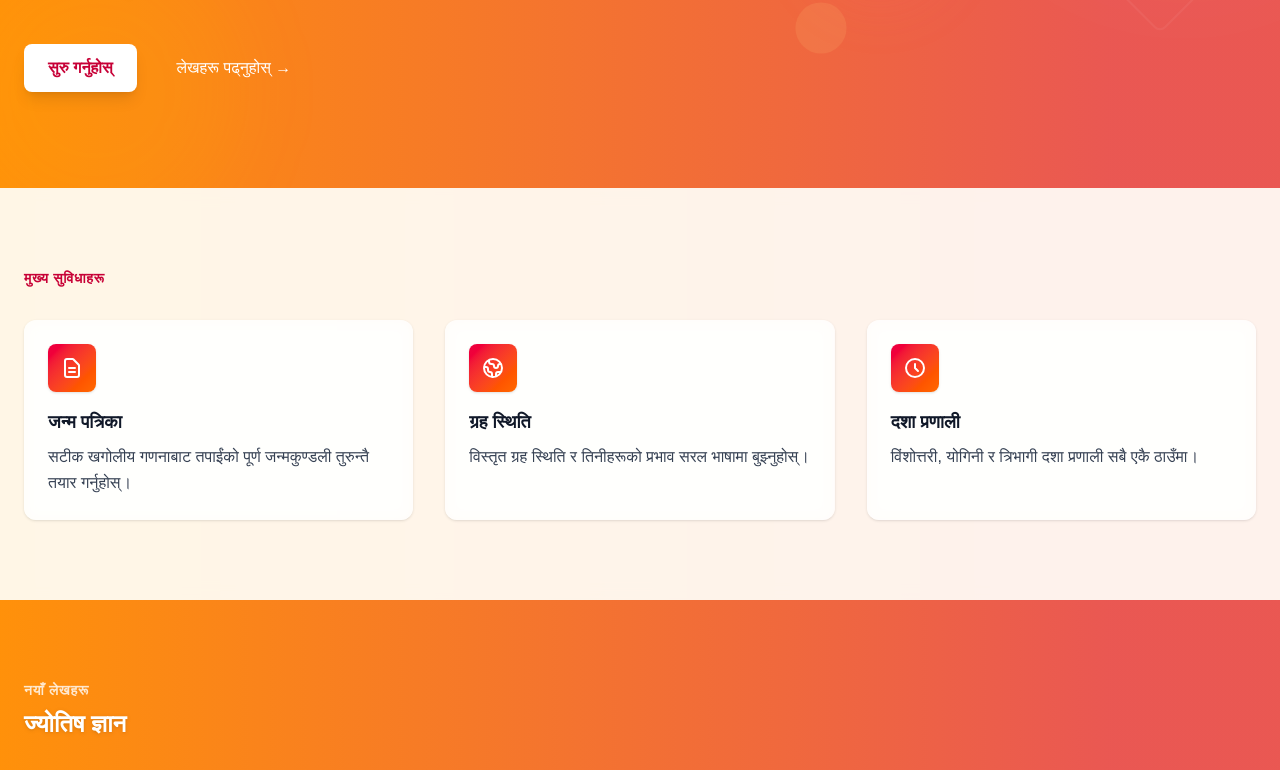
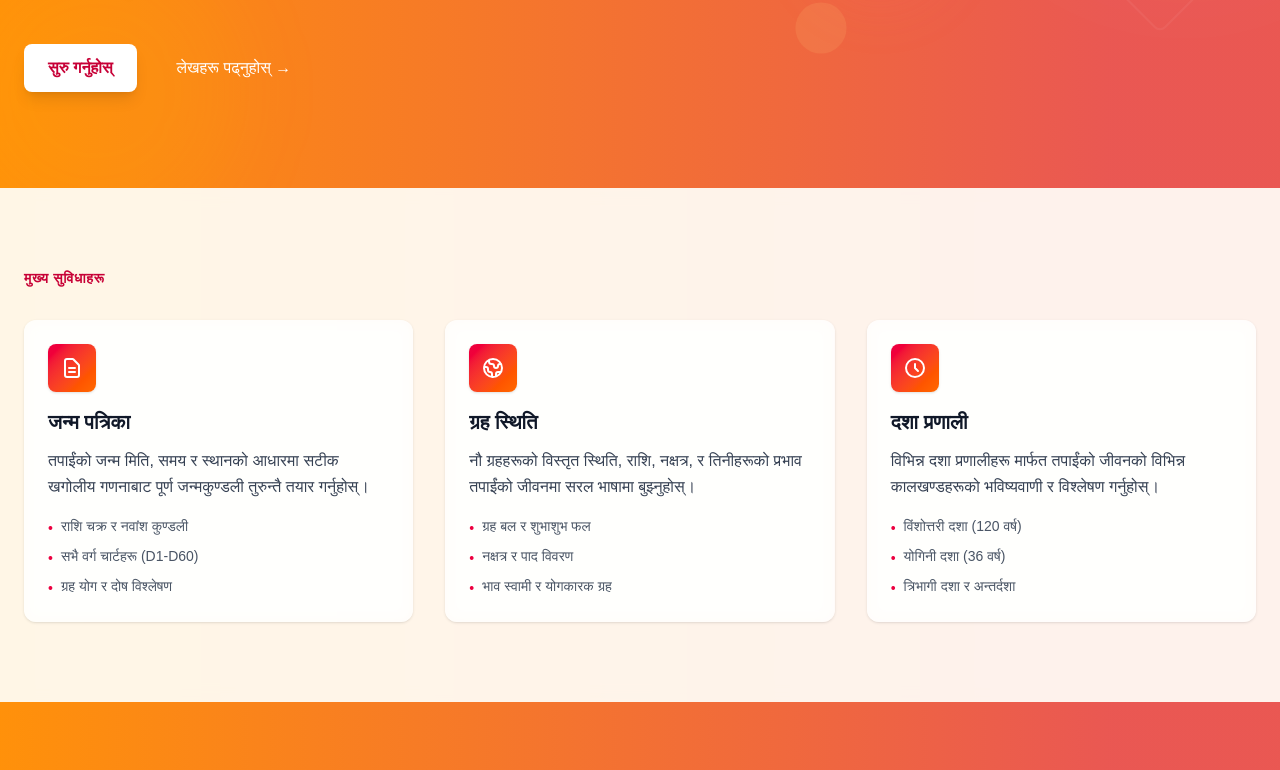
Before and after one commit to mhnpd-org/nepal-jyotish, a Next.js app: page / in a window 1280 px wide. Shown: the part 387-1157 px from the top of the page. Built offline with nearby package versions, Linux system fonts and the light colour scheme.

Commit message:
refactor: enhance blog section with improved headings, descriptions, and feature lists for better clarity and engagement

```diff
--- a/src/app/page.tsx
+++ b/src/app/page.tsx
@@ -106,10 +106,24 @@ export default function LandingPage() {
                   <path strokeLinecap="round" strokeLinejoin="round" strokeWidth={2} d="M9 12h6m-6 4h6m2 5H7a2 2 0 01-2-2V5a2 2 0 012-2h5.586a1 1 0 01.707.293l5.414 5.414a1 1 0 01.293.707V19a2 2 0 01-2 2z" />
                 </svg>
               </div>
-              <h3 className="text-lg font-semibold text-gray-900 mb-2">जन्म पत्रिका</h3>
-              <p className="text-gray-700 leading-relaxed">
-                सटीक खगोलीय गणनाबाट तपाईंको पूर्ण जन्मकुण्डली तुरुन्तै तयार गर्नुहोस्।
+              <h3 className="text-xl font-bold text-gray-900 mb-3">जन्म पत्रिका</h3>
+              <p className="text-gray-700 leading-relaxed mb-4">
+                तपाईंको जन्म मिति, समय र स्थानको आधारमा सटीक खगोलीय गणनाबाट पूर्ण जन्मकुण्डली तुरुन्तै तयार गर्नुहोस्।
               </p>
+              <ul className="space-y-2 text-sm text-gray-600">
+                <li className="flex items-start gap-2">
+                  <span className="text-rose-600 mt-0.5">•</span>
+                  <span>राशि चक्र र नवांश कुण्डली</span>
+                </li>
+                <li className="flex items-start gap-2">
+                  <span className="text-rose-600 mt-0.5">•</span>
+                  <span>सभै वर्ग चार्टहरू (D1-D60)</span>
+                </li>
+                <li className="flex items-start gap-2">
+                  <span className="text-rose-600 mt-0.5">•</span>
+                  <span>ग्रह योग र दोष विश्लेषण</span>
+                </li>
+              </ul>
             </div>
 
             <div className="bg-white/70 backdrop-blur rounded-xl p-6 shadow-sm hover:shadow-md transition-shadow">
@@ -118,10 +132,24 @@ export default function LandingPage() {
                   <path strokeLinecap="round" strokeLinejoin="round" strokeWidth={2} d="M3.055 11H5a2 2 0 012 2v1a2 2 0 002 2 2 2 0 012 2v2.945M8 3.935V5.5A2.5 2.5 0 0010.5 8h.5a2 2 0 012 2 2 2 0 104 0 2 2 0 012-2h1.064M15 20.488V18a2 2 0 012-2h3.064M21 12a9 9 0 11-18 0 9 9 0 0118 0z" />
                 </svg>
               </div>
-              <h3 className="text-lg font-semibold text-gray-900 mb-2">ग्रह स्थिति</h3>
-              <p className="text-gray-700 leading-relaxed">
-                विस्तृत ग्रह स्थिति र तिनीहरूको प्रभाव सरल भाषामा बुझ्नुहोस्।
+              <h3 className="text-xl font-bold text-gray-900 mb-3">ग्रह स्थिति</h3>
+              <p className="text-gray-700 leading-relaxed mb-4">
+                नौ ग्रहहरूको विस्तृत स्थिति, राशि, नक्षत्र, र तिनीहरूको प्रभाव तपाईंको जीवनमा सरल भाषामा बुझ्नुहोस्।
               </p>
+              <ul className="space-y-2 text-sm text-gray-600">
+                <li className="flex items-start gap-2">
+                  <span className="text-rose-600 mt-0.5">•</span>
+                  <span>ग्रह बल र शुभाशुभ फल</span>
+                </li>
+                <li className="flex items-start gap-2">
+                  <span className="text-rose-600 mt-0.5">•</span>
+                  <span>नक्षत्र र पाद विवरण</span>
+                </li>
+                <li className="flex items-start gap-2">
+                  <span className="text-rose-600 mt-0.5">•</span>
+                  <span>भाव स्वामी र योगकारक ग्रह</span>
+                </li>
+              </ul>
             </div>
 
             <div className="bg-white/70 backdrop-blur rounded-xl p-6 shadow-sm hover:shadow-md transition-shadow">
@@ -130,10 +158,24 @@ export default function LandingPage() {
                   <path strokeLinecap="round" strokeLinejoin="round" strokeWidth={2} d="M12 8v4l3 3m6-3a9 9 0 11-18 0 9 9 0 0118 0z" />
                 </svg>
               </div>
-              <h3 className="text-lg font-semibold text-gray-900 mb-2">दशा प्रणाली</h3>
-              <p className="text-gray-700 leading-relaxed">
-                विंशोत्तरी, योगिनी र त्रिभागी दशा प्रणाली सबै एकै ठाउँमा।
+              <h3 className="text-xl font-bold text-gray-900 mb-3">दशा प्रणाली</h3>
+              <p className="text-gray-700 leading-relaxed mb-4">
+                विभिन्न दशा प्रणालीहरू मार्फत तपाईंको जीवनको विभिन्न कालखण्डहरूको भविष्यवाणी र विश्लेषण गर्नुहोस्।
               </p>
+              <ul className="space-y-2 text-sm text-gray-600">
+                <li className="flex items-start gap-2">
+                  <span className="text-rose-600 mt-0.5">•</span>
+                  <span>विंशोत्तरी दशा (120 वर्ष)</span>
+                </li>
+                <li className="flex items-start gap-2">
+                  <span className="text-rose-600 mt-0.5">•</span>
+                  <span>योगिनी दशा (36 वर्ष)</span>
+                </li>
+                <li className="flex items-start gap-2">
+                  <span className="text-rose-600 mt-0.5">•</span>
+                  <span>त्रिभागी दशा र अन्तर्दशा</span>
+                </li>
+              </ul>
             </div>
           </div>
         </div>
```
